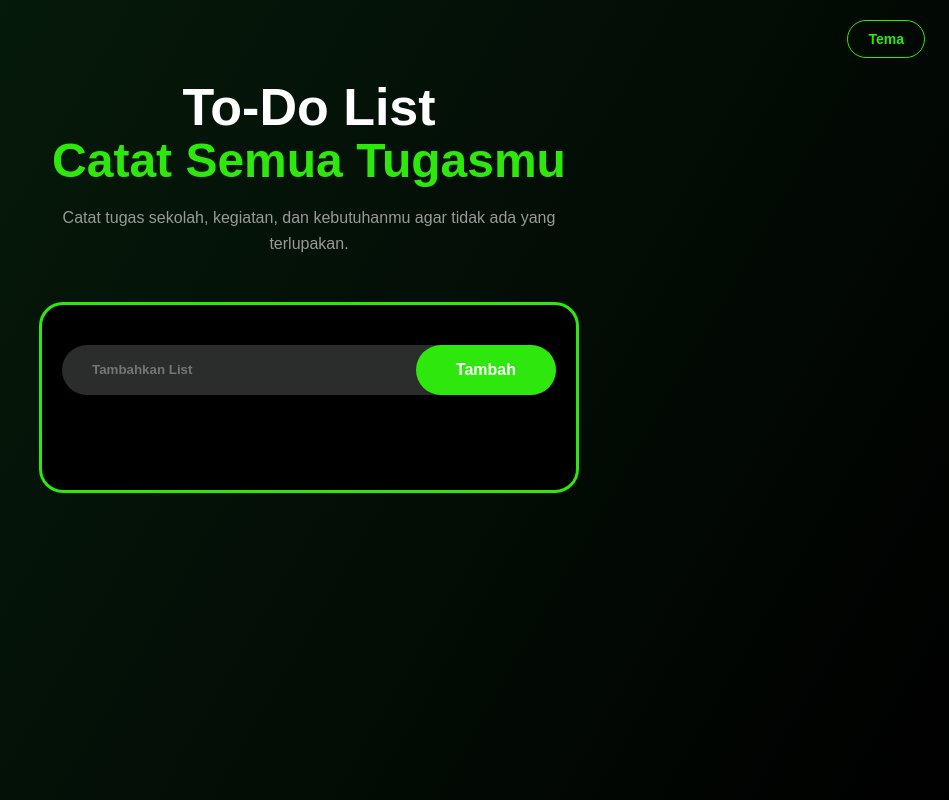
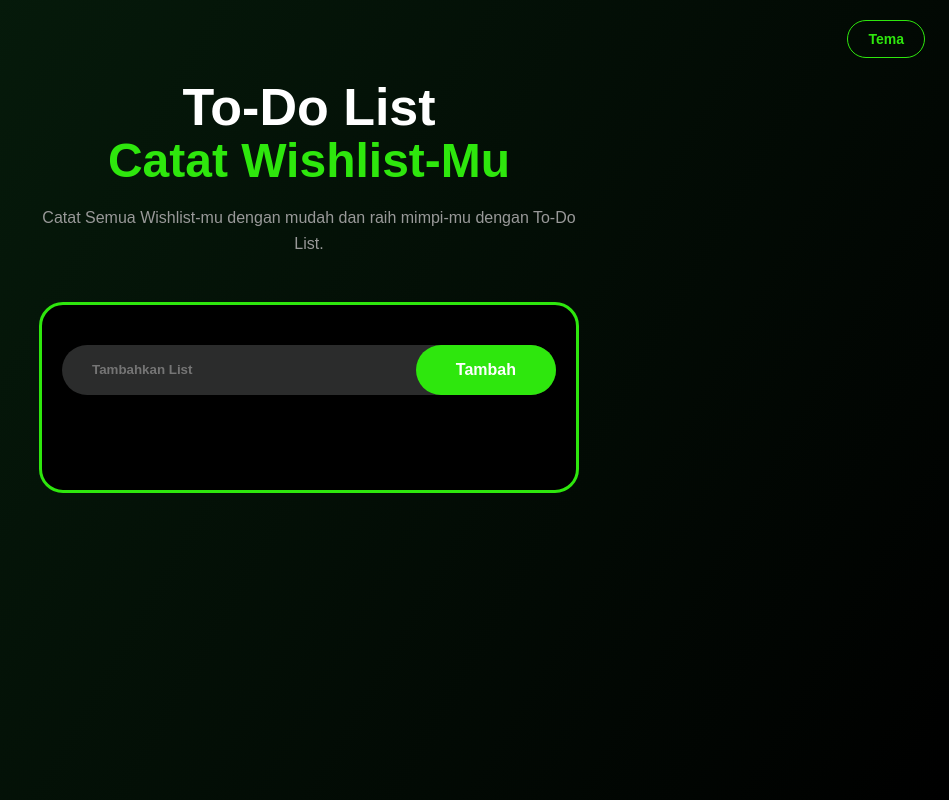
Before and after one commit to senn-s58/To-Do-list-web-app, a plain HTML site: page index.html in a window 1280 px wide. Shown: the whole page, without its empty margins (331-1280 px from the left). Drawn offline with Linux system fonts and the light colour scheme.

Commit message:
Update index.html

```diff
--- a/index.html
+++ b/index.html
@@ -27,8 +27,8 @@
         </div>
         <div class="intro">
             <h1>To-Do List</h1>
-            <h2>Catat Semua Tugasmu</h2>
-            <p>Catat tugas sekolah, kegiatan, dan kebutuhanmu agar tidak ada yang terlupakan.</p>
+            <h2>Catat Wishlist-Mu</h2>
+            <p>Catat Semua Wishlist-mu dengan mudah dan raih mimpi-mu dengan To-Do List.</p>
         </div>
         <div class="todo-app">
             <div class="row">
```
